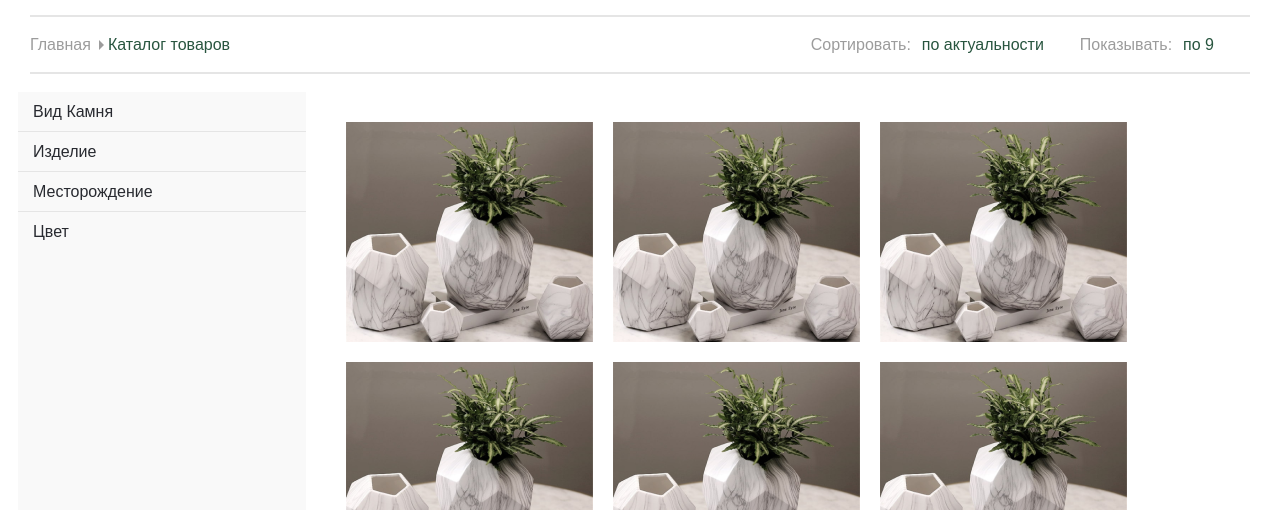
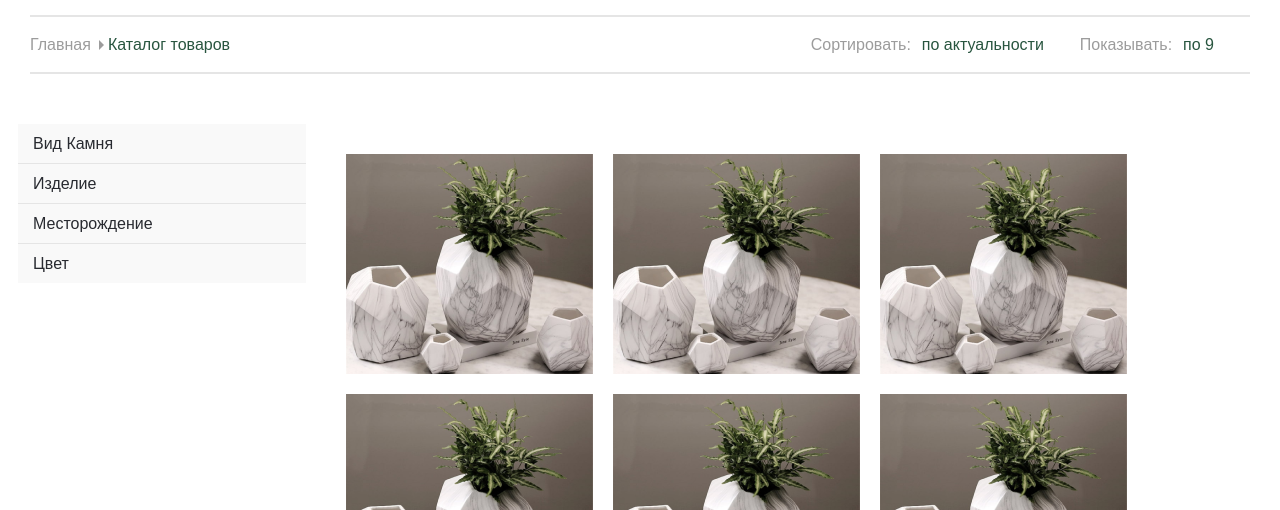
Before and after one commit to 89811421793/MPA_Site, a website: page src/pages/catalogue.html in a window 1280 px wide. Shown: the part 290-800 px from the top of the page. Drawn offline with nearby package versions, Linux system fonts and the light colour scheme; files that its build step writes are made by us from their sources; files whose address does not match are found by name.

Commit message:
немного промежуточных стилей catalogue

```diff
--- a/src/styles/otherpages/_catalogue.scss
+++ b/src/styles/otherpages/_catalogue.scss
@@ -90,6 +90,8 @@
   &__content {
     display: flex;
     justify-content: center;
+    align-items: flex-start;
+    margin-top: 50px;
   }
 
   &__accordion {
```
Also changed, not shown: src/css/main.css, 1 other file.
